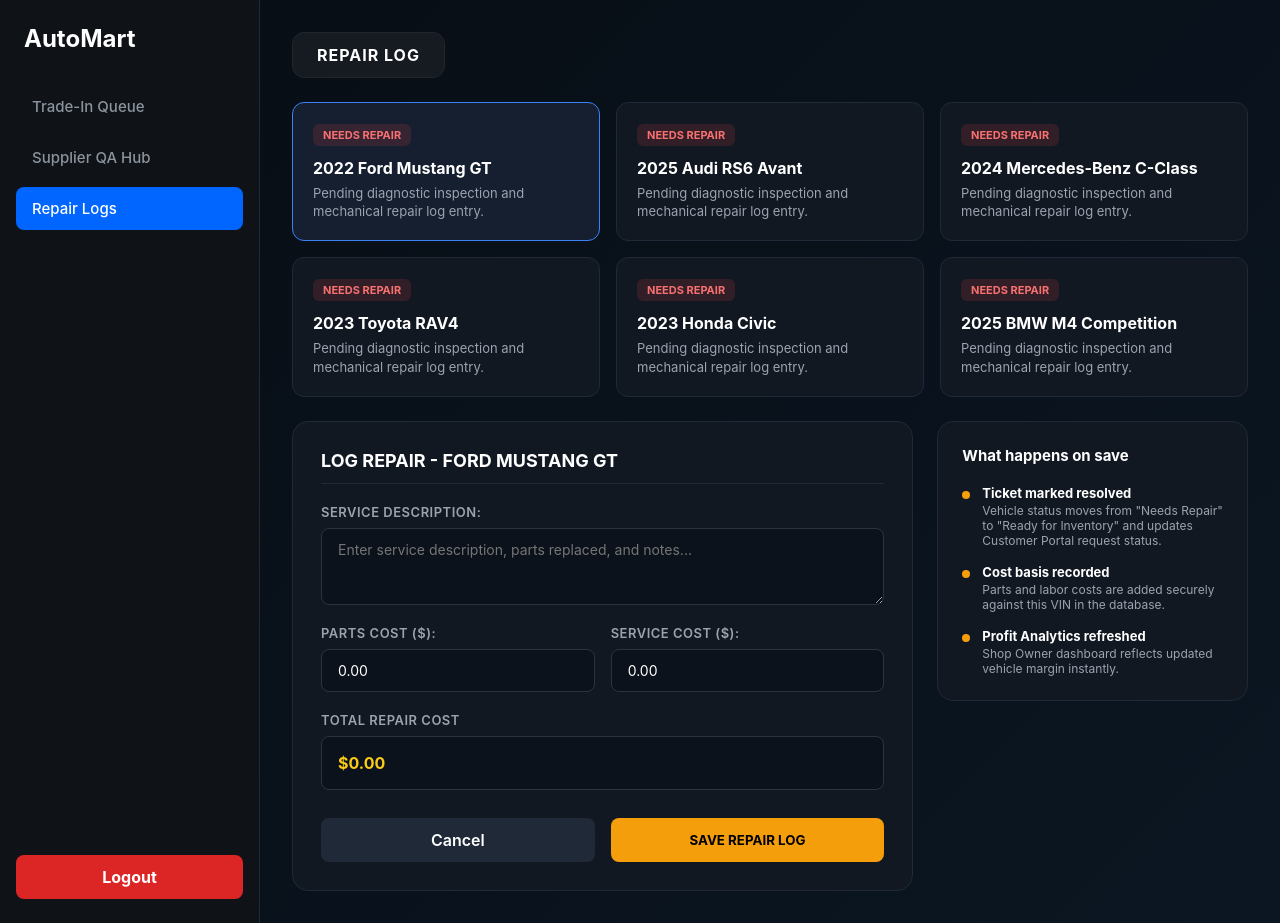
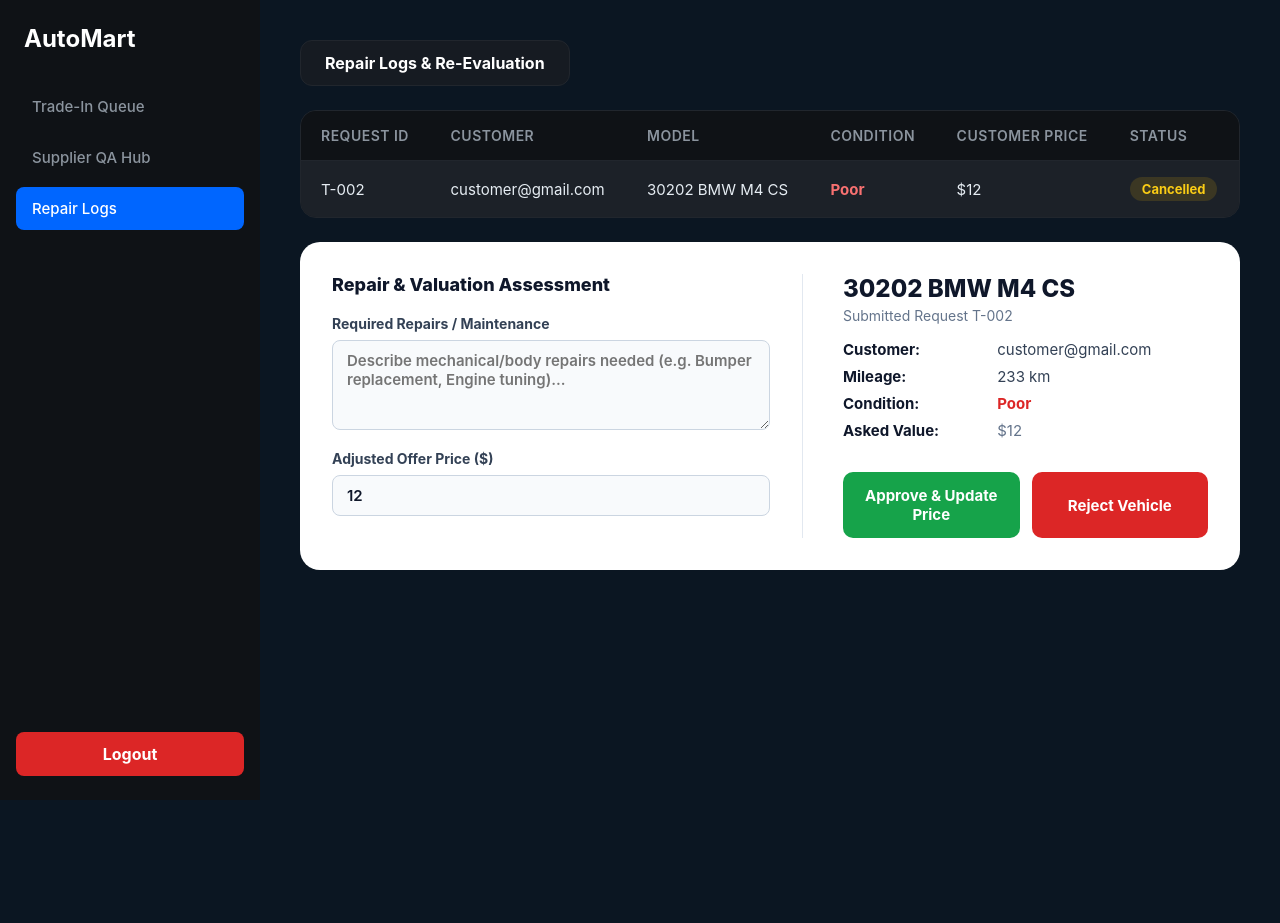
Before and after one commit to enamulhasan01/WT_Summer_2025-26, a PHP site: page /Evaluator/repair_logs.php in a window 1280 px wide. After the commit the page ends 776 px from the top, so only its background shows below. Run offline with PHP 8.4, Linux system fonts and the light colour scheme; a user stored in the database is signed in; data comes from the database, SQL or seed files in the repository.

Commit message:
repaired repair log

```diff
--- a/Project/AutoMart/Evaluator/repair_logs.php
+++ b/Project/AutoMart/Evaluator/repair_logs.php
@@ -2,33 +2,57 @@
 session_start();
 require_once '../db.php';
 
-try { $conn->query("ALTER TABLE vehicle ADD COLUMN QA_Status VARCHAR(50) DEFAULT 'Needs Repair'"); } catch (Exception $e) {}
-try { $conn->query("ALTER TABLE vehicle ADD COLUMN Repair_Notes TEXT DEFAULT ''"); } catch (Exception $e) {}
-try { $conn->query("ALTER TABLE vehicle ADD COLUMN Repair_Cost DECIMAL(10,2) DEFAULT 0.00"); } catch (Exception $e) {}
-
-if ($_SERVER['REQUEST_METHOD'] === 'POST' && isset($_POST['action']) && $_POST['action'] === 'save_repair') {
-    $vehicle_id = intval($_POST['vehicle_id']);
-    $service_desc = trim($_POST['service_description']);
-    $parts_cost = floatval($_POST['parts_cost']);
-    $service_cost = floatval($_POST['service_cost']);
-    $total_cost = $parts_cost + $service_cost;
-
-    $stmt = $conn->prepare("UPDATE vehicle SET QA_Status = 'Ready for Inventory', Availability = 'Available', Repair_Notes = ?, Repair_Cost = ? WHERE Vehicle_Id = ?");
-    $stmt->bind_param("sdi", $service_desc, $total_cost, $vehicle_id);
-    $stmt->execute();
-    $stmt->close();
-
-    header("Location: repair_logs.php?success=1");
+if (!isset($_SESSION["email"]) || $_SESSION["role"] !== "Evaluator") {
+    header("Location: ../login.php");
     exit();
 }
 
-$result = $conn->query("SELECT * FROM vehicle WHERE QA_Status LIKE '%Repair%' OR QA_Status LIKE '%Poor%' OR QA_Status LIKE '%Needs%' OR QA_Status = 'Pending Repair' OR (Condition_Status = 'Poor' AND QA_Status = 'awaiting clearance') ORDER BY Vehicle_Id DESC");
+// Handle Form Submission: Update Repair Details, Counter Offer, and Approve/Reject
+if ($_SERVER['REQUEST_METHOD'] === 'POST' && isset($_POST['action'])) {
+    $trade_id = intval($_POST['trade_id']);
+    $action = $_POST['action'];
+    $repair_details = trim($_POST['repair_details']);
+    $counter_offer = !empty($_POST['counter_offer']) ? floatval($_POST['counter_offer']) : null;
+
+    $status = ($action === 'accept') ? 'Approved' : 'Rejected';
+
+    // If counter offer is provided, update the expected price to the new repaired trade value
+    if ($status === 'Approved' && $counter_offer !== null) {
+        $stmt_update = $conn->prepare("UPDATE trade_in SET Status = ?, Repair_Details = ?, Counter_Offer = ?, Expected_Price = ? WHERE Trade_Id = ?");
+        $stmt_update->bind_param("ssddi", $status, $repair_details, $counter_offer, $counter_offer, $trade_id);
+    } else {
+        $stmt_update = $conn->prepare("UPDATE trade_in SET Status = ?, Repair_Details = ?, Counter_Offer = ? WHERE Trade_Id = ?");
+        $stmt_update->bind_param("ssdi", $status, $repair_details, $counter_offer, $trade_id);
+    }
+
+    $stmt_update->execute();
+    $stmt_update->close();
+
+    // If approved, sync to vehicle table
+    if ($status === 'Approved') {
+        $get_trade = $conn->query("SELECT * FROM trade_in WHERE Trade_Id = $trade_id")->fetch_assoc();
+        if ($get_trade) {
+            $stmt_ins = $conn->prepare("INSERT INTO vehicle (Make, Model, Year, Mileage, Condition_Status, Listed_Price, Availability, Image, Repair_Details, Counter_Offer) VALUES (?, ?, ?, ?, ?, ?, 'Available', 'default_car.png', ?, ?)");
+            $stmt_ins->bind_param("ssiisdsd", $get_trade['Car_Make'], $get_trade['Car_Model'], $get_trade['Year'], $get_trade['Mileage'], $get_trade['Condition_Status'], $get_trade['Expected_Price'], $repair_details, $counter_offer);
+            $stmt_ins->execute();
+            $stmt_ins->close();
+        }
+    }
+
+    $msg = ($action === 'accept') ? 'accept' : 'rejected';
+    header("Location: repair_logs.php?selected=" . $trade_id . "&msg=" . $msg);
+    exit();
+}
+
+// Fetch all poor conditioned vehicles or vehicles flagged for repair
+$query = "SELECT * FROM trade_in WHERE Condition_Status = 'Poor' OR Status LIKE '%Repair%' ORDER BY Trade_Id DESC";
+$result = $conn->query($query);
 
 $selected_id = $_GET['selected'] ?? null;
 $selected_car = null;
 
 if ($selected_id) {
-    $stmt_sel = $conn->prepare("SELECT * FROM vehicle WHERE Vehicle_Id = ?");
+    $stmt_sel = $conn->prepare("SELECT * FROM trade_in WHERE Trade_Id = ?");
     $stmt_sel->bind_param("i", $selected_id);
     $stmt_sel->execute();
     $selected_car = $stmt_sel->get_result()->fetch_assoc();
@@ -46,64 +70,52 @@ if ($selected_id) {
     <title>Repair Logs - AutoMart Evaluator</title>
     <style>
         * { box-sizing: border-box; margin: 0; padding: 0; font-family: -apple-system, BlinkMacSystemFont, "Segoe UI", Roboto, sans-serif; }
-        body { display: flex; background: linear-gradient(135deg, #070D14 0%, #0B1622 100%); color: #FFFFFF; min-height: 100vh; }
+        body { display: flex; background-color: #0B1622; color: #FFFFFF; min-height: 100vh; }
 
-
-        .sidebar { width: 260px; background-color: #0F1216; padding: 24px 16px; display: flex; flex-direction: column; flex-shrink: 0; border-right: 1px solid #1F2937; }
+        .sidebar { width: 260px; background-color: #0F1216; padding: 24px 16px; display: flex; flex-direction: column; flex-shrink: 0; }
         .sidebar h2 { font-size: 24px; font-weight: bold; margin-bottom: 32px; padding-left: 8px; color: #FFFFFF; }
         .nav-link { display: block; padding: 12px 16px; margin-bottom: 8px; border-radius: 8px; color: #8B949E; text-decoration: none; font-size: 15px; font-weight: 500; }
         .nav-link.active { background-color: #0066FF; color: #FFFFFF; }
         .nav-link:hover:not(.active) { background-color: #161B22; color: #FFFFFF; }
         .btn-logout { margin-top: auto; background-color: #DC2626; color: white; padding: 12px; border-radius: 8px; border: none; text-align: center; text-decoration: none; font-weight: bold; display: block; }
 
+        .main-content { flex: 1; padding: 40px; overflow-y: auto; display: flex; flex-direction: column; gap: 24px; }
+        .page-header { background-color: #161B22; padding: 12px 24px; border-radius: 12px; width: fit-content; font-size: 16px; font-weight: 700; color: #FFFFFF; border: 1px solid #21262D; }
 
-        .main-content { flex: 1; padding: 32px; overflow-y: auto; display: flex; flex-direction: column; gap: 24px; }
-        .page-header { background-color: #161B22; padding: 12px 24px; border-radius: 12px; width: fit-content; font-size: 16px; font-weight: 700; color: #FFFFFF; border: 1px solid #21262D; letter-spacing: 1px; }
+        .table-card { background-color: #161B22; border: 1px solid #21262D; border-radius: 16px; overflow: hidden; }
+        table { width: 100%; border-collapse: collapse; text-align: left; }
+        th { background-color: #0F1216; padding: 16px 20px; font-size: 14px; color: #8B949E; font-weight: 600; text-transform: uppercase; letter-spacing: 0.5px; }
+        td { padding: 16px 20px; border-top: 1px solid #21262D; font-size: 15px; color: #E6EDF3; }
+        tr.active-row { background-color: #1C2128; }
+        tr:hover { background-color: #1F242C; cursor: pointer; }
 
+        .status-badge { display: inline-block; padding: 4px 12px; border-radius: 20px; font-size: 13px; font-weight: 700; }
+        .status-approved { background-color: rgba(34, 197, 94, 0.15); color: #4ADE80; }
+        .status-rejected { background-color: rgba(239, 68, 68, 0.15); color: #F87171; }
+        .status-pending { background-color: rgba(234, 179, 8, 0.15); color: #FACC15; }
 
-        .repair-cards-row { display: grid; grid-template-columns: repeat(auto-fill, minmax(280px, 1fr)); gap: 16px; }
-        .repair-card { background-color: #111822; border: 1px solid #1F2937; border-radius: 12px; padding: 20px; cursor: pointer; transition: all 0.2s ease; position: relative; }
-        .repair-card:hover { border-color: #3B82F6; transform: translateY(-2px); }
-        .repair-card.active-repair { border-color: #3B82F6; background-color: #151F30; }
+        .inspection-card { background-color: #FFFFFF; color: #0F172A; border-radius: 20px; padding: 32px; display: flex; gap: 40px; }
 
-        .badge-needs-repair { background-color: rgba(239, 68, 68, 0.15); color: #F87171; font-size: 11px; font-weight: 700; padding: 4px 10px; border-radius: 6px; display: inline-block; margin-bottom: 12px; text-transform: uppercase; }
-        .car-title-sm { font-size: 16px; font-weight: 700; color: #FFFFFF; margin-bottom: 6px; }
-        .car-desc-sm { font-size: 13px; color: #9CA3AF; line-height: 1.4; }
+        .repair-form-section { flex: 1.2; display: flex; flex-direction: column; gap: 20px; border-right: 1px solid #E2E8F0; padding-right: 32px; }
+        .repair-form-section h3 { font-size: 18px; font-weight: 800; color: #0F172A; }
 
-        .log-workspace { display: grid; grid-template-columns: 2fr 1fr; gap: 24px; }
-        .form-card { background-color: #111822; border: 1px solid #1F2937; border-radius: 16px; padding: 28px; display: flex; flex-direction: column; gap: 20px; }
-        .form-title { font-size: 18px; font-weight: 700; color: #FFFFFF; border-bottom: 1px solid #1F2937; padding-bottom: 12px; }
+        .form-group { display: flex; flex-direction: column; gap: 8px; }
+        .form-group label { font-size: 14px; font-weight: 700; color: #334155; }
+        .form-input, .form-textarea { padding: 10px 14px; background: #F8FAFC; border: 1px solid #CBD5E1; color: #0F172A; border-radius: 8px; font-size: 15px; font-weight: 600; }
+        .form-textarea { resize: vertical; min-height: 90px; }
 
-        .input-group { display: flex; flex-direction: column; gap: 8px; }
-        .input-group label { font-size: 13px; font-weight: 600; color: #9CA3AF; text-transform: uppercase; letter-spacing: 0.5px; }
-        .input-group textarea, .input-group input { background-color: #0B121B; border: 1px solid #2A3441; border-radius: 8px; padding: 12px 16px; color: #FFFFFF; font-size: 14px; outline: none; }
-        .input-group textarea:focus, .input-group input:focus { border-color: #3B82F6; }
+        .details-section { flex: 1; display: flex; flex-direction: column; justify-content: space-between; }
+        .car-heading { font-size: 24px; font-weight: 800; color: #0F172A; margin-bottom: 4px; }
+        .car-sub { font-size: 14px; color: #64748B; margin-bottom: 16px; }
+        .spec-row { font-size: 15px; color: #334155; margin-bottom: 8px; }
+        .spec-row strong { color: #0F172A; display: inline-block; width: 150px; }
 
-        .cost-inputs-row { display: grid; grid-template-columns: 1fr 1fr; gap: 16px; }
-        .total-cost-box { background-color: #0B121B; border: 1px solid #2A3441; border-radius: 8px; padding: 16px; display: flex; justify-content: space-between; align-items: center; font-weight: 700; font-size: 16px; color: #FACC15; }
-
-        .form-actions { display: flex; gap: 16px; margin-top: 8px; }
-        .btn-cancel { background-color: #1F2937; color: #FFFFFF; border: none; padding: 12px 24px; border-radius: 8px; font-weight: 600; cursor: pointer; text-decoration: none; text-align: center; flex: 1; }
-        .btn-cancel:hover { background-color: #374151; }
-        .btn-save { background-color: #F59E0B; color: #000000; border: none; padding: 12px 24px; border-radius: 8px; font-weight: 700; cursor: pointer; flex: 1; }
-        .btn-save:hover { background-color: #D97706; }
-
-
-        .info-panel { background-color: #111822; border: 1px solid #1F2937; border-radius: 16px; padding: 24px; display: flex; flex-direction: column; gap: 16px; height: fit-content; }
-        .info-panel h4 { font-size: 15px; font-weight: 700; color: #FFFFFF; margin-bottom: 4px; }
-        .info-step { display: flex; gap: 12px; align-items: flex-start; }
-        .step-dot { width: 8px; height: 8px; background-color: #F59E0B; border-radius: 50%; margin-top: 6px; flex-shrink: 0; }
-        .step-content div:first-child { font-size: 13px; font-weight: 700; color: #FFFFFF; }
-        .step-content div:last-child { font-size: 12px; color: #9CA3AF; margin-top: 2px; }
+        .action-btns { display: flex; gap: 12px; margin-top: 24px; }
+        .btn-accept { flex: 1; background-color: #16A34A; border: none; color: white; padding: 14px; border-radius: 10px; font-weight: 700; cursor: pointer; font-size: 15px; }
+        .btn-accept:hover { background-color: #15803D; }
+        .btn-reject { flex: 1; background-color: #DC2626; border: none; color: white; padding: 14px; border-radius: 10px; font-weight: 700; cursor: pointer; font-size: 15px; }
+        .btn-reject:hover { background-color: #B91C1C; }
     </style>
-    <script>
-        function calculateTotal() {
-            let parts = parseFloat(document.getElementById('parts_cost').value) || 0;
-            let service = parseFloat(document.getElementById('service_cost').value) || 0;
-            let total = parts + service;
-            document.getElementById('total_display').innerText = '$' + total.toFixed(2);
-        }
-    </script>
 </head>
 <body>
 
@@ -117,91 +129,101 @@ if ($selected_id) {
     </div>
 
     <div class="main-content">
-        <div class="page-header">REPAIR LOG</div>
+        <div class="page-header">Repair Logs & Re-Evaluation</div>
 
-
-        <div class="repair-cards-row">
-            <?php if ($result && $result->num_rows > 0): ?>
-                <?php while ($row = $result->fetch_assoc()): ?>
-                    <?php $isActive = ($selected_car && $selected_car['Vehicle_Id'] == $row['Vehicle_Id']); ?>
-                    <div class="repair-card <?php echo $isActive ? 'active-repair' : ''; ?>" onclick="window.location.href='repair_logs.php?selected=<?php echo $row['Vehicle_Id']; ?>'">
-                        <span class="badge-needs-repair">Needs Repair</span>
-                        <div class="car-title-sm"><?php echo htmlspecialchars($row['Year'] . ' ' . $row['Make'] . ' ' . $row['Model']); ?></div>
-                        <div class="car-desc-sm"><?php echo htmlspecialchars($row['Repair_Notes'] ?: 'Pending diagnostic inspection and mechanical repair log entry.'); ?></div>
-                    </div>
-                <?php endwhile; ?>
-            <?php else: ?>
-                <div style="color: #9CA3AF; font-size: 14px; padding: 12px;">No vehicles currently flagged for repair. All inventory is clear.</div>
-            <?php endif; ?>
+        <div class="table-card">
+            <table>
+                <thead>
+                    <tr>
+                        <th>Request ID</th>
+                        <th>Customer</th>
+                        <th>Model</th>
+                        <th>Condition</th>
+                        <th>Customer Price</th>
+                        <th>Status</th>
+                    </tr>
+                </thead>
+                <tbody>
+                    <?php if ($result && $result->num_rows > 0): ?>
+                        <?php while ($row = $result->fetch_assoc()): ?>
+                            <?php $isSelected = ($selected_car && $selected_car['Trade_Id'] == $row['Trade_Id']); ?>
+                            <tr class="<?php echo $isSelected ? 'active-row' : ''; ?>" onclick="window.location.href='repair_logs.php?selected=<?php echo $row['Trade_Id']; ?>'">
+                                <td>T-<?php echo str_pad($row['Trade_Id'], 3, '0', STR_PAD_LEFT); ?></td>
+                                <td><?php echo htmlspecialchars($row['Customer_Email']); ?></td>
+                                <td><?php echo htmlspecialchars($row['Year'] . ' ' . $row['Car_Make'] . ' ' . $row['Car_Model']); ?></td>
+                                <td><span style="color: #F87171; font-weight: bold;"><?php echo htmlspecialchars($row['Condition_Status']); ?></span></td>
+                                <td>$<?php echo number_format($row['Expected_Price']); ?></td>
+                                <td>
+                                    <?php
+                                        $badgeClass = 'status-pending';
+                                        if ($row['Status'] == 'Approved') $badgeClass = 'status-approved';
+                                        if ($row['Status'] == 'Rejected') $badgeClass = 'status-rejected';
+                                    ?>
+                                    <span class="status-badge <?php echo $badgeClass; ?>">
+                                        <?php echo htmlspecialchars($row['Status']); ?>
+                                    </span>
+                                </td>
+                            </tr>
+                        <?php endwhile; ?>
+                    <?php else: ?>
+                        <tr><td colspan="5" style="text-align: center; color: #8B949E; padding: 24px;">No poor-conditioned vehicles in repair log queue.</td></tr>
+                    <?php endif; ?>
+                </tbody>
+            </table>
         </div>
 
         <?php if ($selected_car): ?>
+        <form method="POST" action="repair_logs.php" id="repairForm">
+            <input type="hidden" name="trade_id" value="<?php echo $selected_car['Trade_Id']; ?>">
+            <input type="hidden" name="action" id="actionInput" value="">
 
-        <div class="log-workspace">
-            <form method="POST" action="repair_logs.php" class="form-card">
-                <input type="hidden" name="action" value="save_repair">
-                <input type="hidden" name="vehicle_id" value="<?php echo $selected_car['Vehicle_Id']; ?>">
+            <div class="inspection-card">
+                <div class="repair-form-section">
+                    <h3>Repair & Valuation Assessment</h3>
 
-                <div class="form-title">LOG REPAIR - <?php echo htmlspecialchars(strtoupper($selected_car['Make'] . ' ' . $selected_car['Model'])); ?></div>
+                    <div class="form-group">
+                        <label for="repair_details">Required Repairs / Maintenance</label>
+                        <textarea name="repair_details" id="repair_details" class="form-textarea" placeholder="Describe mechanical/body repairs needed (e.g. Bumper replacement, Engine tuning)..."><?php echo htmlspecialchars($selected_car['Repair_Details'] ?? ''); ?></textarea>
+                    </div>
 
-                <div class="input-group">
-                    <label>Service Description:</label>
-                    <textarea name="service_description" rows="3" required placeholder="Enter service description, parts replaced, and notes..."><?php echo htmlspecialchars($selected_car['Repair_Notes'] ?? ''); ?></textarea>
-                </div>
-
-                <div class="cost-inputs-row">
-                    <div class="input-group">
-                        <label>Parts Cost ($):</label>
-                        <input type="number" step="0.01" id="parts_cost" name="parts_cost" value="0.00" oninput="calculateTotal()" required>
-                    </div>
-                    <div class="input-group">
-                        <label>Service Cost ($):</label>
-                        <input type="number" step="0.01" id="service_cost" name="service_cost" value="0.00" oninput="calculateTotal()" required>
+                    <div class="form-group">
+                        <label for="counter_offer">Adjusted Offer Price ($)</label>
+                        <input type="number" step="0.01" name="counter_offer" id="counter_offer" class="form-input" placeholder="e.g. 800" value="<?php echo htmlspecialchars($selected_car['Counter_Offer'] ?? $selected_car['Expected_Price']); ?>">
                     </div>
                 </div>
 
-                <div class="input-group">
-                    <label>Total Repair Cost</label>
-                    <div class="total-cost-box" id="total_display">$0.00</div>
-                </div>
+                <div class="details-section">
+                    <div>
+                        <h2 class="car-heading"><?php echo htmlspecialchars($selected_car['Year'] . ' ' . $selected_car['Car_Make'] . ' ' . $selected_car['Car_Model']); ?></h2>
+                        <div class="car-sub">Submitted Request T-<?php echo str_pad($selected_car['Trade_Id'], 3, '0', STR_PAD_LEFT); ?></div>
 
-                <div class="form-actions">
-                    <a href="repair_logs.php" class="btn-cancel">Cancel</a>
-                    <button type="submit" class="btn-save">SAVE REPAIR LOG</button>
-                </div>
-            </form>
+                        <div class="spec-row"><strong>Customer:</strong> <?php echo htmlspecialchars($selected_car['Customer_Email']); ?></div>
+                        <div class="spec-row"><strong>Mileage:</strong> <?php echo number_format($selected_car['Mileage']); ?> km</div>
+                        <div class="spec-row"><strong>Condition:</strong> <span style="color: #DC2626; font-weight: bold;"><?php echo htmlspecialchars($selected_car['Condition_Status']); ?></span></div>
+                        <div class="spec-row"><strong>Asked Value:</strong> <span style="color: #64748B;">$<?php echo number_format($selected_car['Expected_Price']); ?></span></div>
+                        <?php if (!empty($selected_car['Counter_Offer'])): ?>
+                            <div class="spec-row"><strong>Post-Repair Offer:</strong> <span style="color: #16A34A; font-weight: 800;">$<?php echo number_format($selected_car['Counter_Offer']); ?></span></div>
+                        <?php endif; ?>
+                    </div>
 
-            <div class="info-panel">
-                <h4>What happens on save</h4>
-
-                <div class="info-step">
-                    <div class="step-dot"></div>
-                    <div class="step-content">
-                        <div>Ticket marked resolved</div>
-                        <div>Vehicle status moves from "Needs Repair" to "Ready for Inventory" and updates Customer Portal request status.</div>
-                    </div>
-                </div>
-
-                <div class="info-step">
-                    <div class="step-dot"></div>
-                    <div class="step-content">
-                        <div>Cost basis recorded</div>
-                        <div>Parts and labor costs are added securely against this VIN in the database.</div>
-                    </div>
-                </div>
-
-                <div class="info-step">
-                    <div class="step-dot"></div>
-                    <div class="step-content">
-                        <div>Profit Analytics refreshed</div>
-                        <div>Shop Owner dashboard reflects updated vehicle margin instantly.</div>
+                    <div class="action-btns">
+                        <button type="submit" onclick="document.getElementById('actionInput').value='accept';" class="btn-accept">Approve & Update Price</button>
+                        <button type="submit" onclick="document.getElementById('actionInput').value='reject';" class="btn-reject">Reject Vehicle</button>
                     </div>
                 </div>
             </div>
-        </div>
+        </form>
         <?php endif; ?>
-
     </div>
 
+    <script>
+        const urlParams = new URLSearchParams(window.location.search);
+        const msg = urlParams.get('msg');
+        if (msg === 'accept') {
+            alert('Repair log updated: Vehicle approved and price revised successfully!');
+        } else if (msg === 'rejected') {
+            alert('Trade-in request rejected.');
+        }
+    </script>
 </body>
 </html>
```
